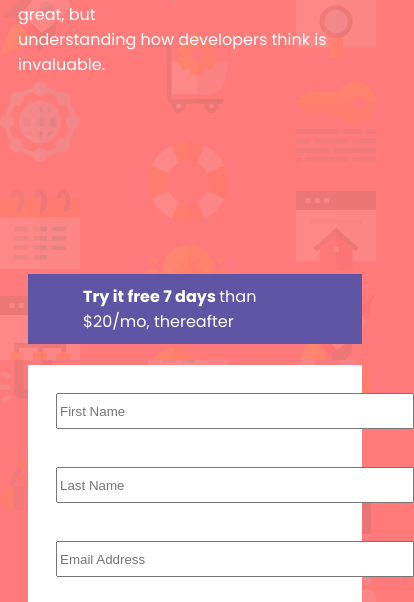
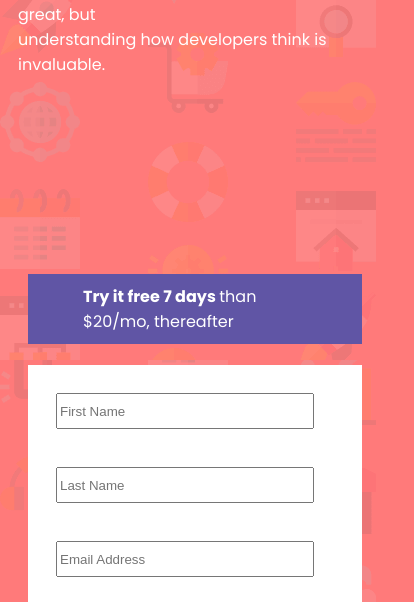
Before and after one commit to Kingsley-Opara/Responsive-Form, a plain HTML site: page index.html in a window 390 px wide. Shown: the part 440-1042 px from the top of the page, 414 px wide, since content can reach past the window. Drawn offline with Linux system fonts and the light colour scheme.

Commit message:
Edited version

```diff
--- a/index.html
+++ b/index.html
@@ -30,22 +30,22 @@
                 <div class="form">
                     <div class="form">
                         <form action="">
-                            <input type="text" style="width: 350px; height: 30px;" placeholder="First Name">
+                            <input type="text" style=" height: 30px;" placeholder="First Name" class="input">
                         </form>
                     </div>
                     <div class="form">
                         <form action="">
-                            <input type="text" style="width: 350px; height: 30px;" placeholder="Last Name">
+                            <input type="text" style=" height: 30px;" placeholder="Last Name" class="input">
                         </form>
                     </div>
                     <div class="form">
                         <form action="">
-                            <input type="text" style="width: 350px; height: 30px;" placeholder="Email Address" type="email">
+                            <input type="text" style=" height: 30px;" placeholder="Email Address" type="email" class="input">
                         </form>
                     </div>
                     <div class="form">
                         <form action="">
-                            <input type="text" style="width: 350px; height: 30px;" placeholder="Password" type="password">
+                            <input type="text" style=" height: 30px;" placeholder="Password" type="password" class="input">
                         </form>
                     </div>
                     <h3>Claim Your Free Trial</h3>
--- a/style.css
+++ b/style.css
@@ -24,6 +24,12 @@ body{
     .text-con{
         margin-bottom: 50px;
         padding: 20px 10px;
+    }
+
+}
+@media only screen and (min-width:250px) and (max-width:750px) {
+    .input{
+        width: 250px;
     }
 
 }
@@ -69,3 +75,6 @@ h3{
 .last{
     color: var(--red);
 }
+input{
+    width:350px;
+}
```
